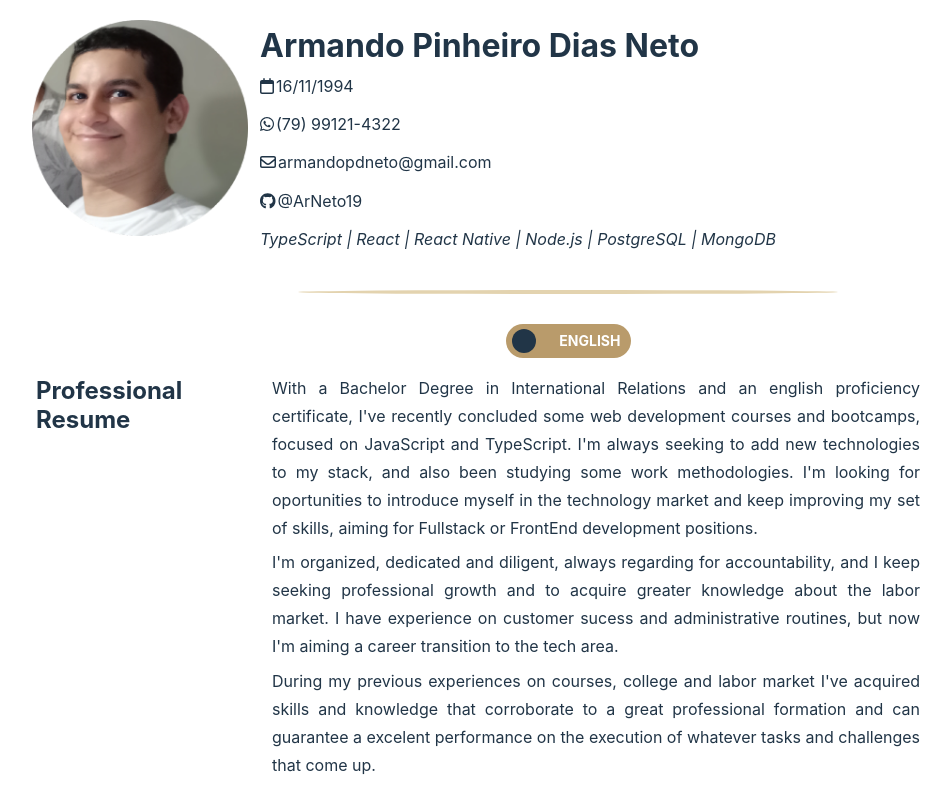
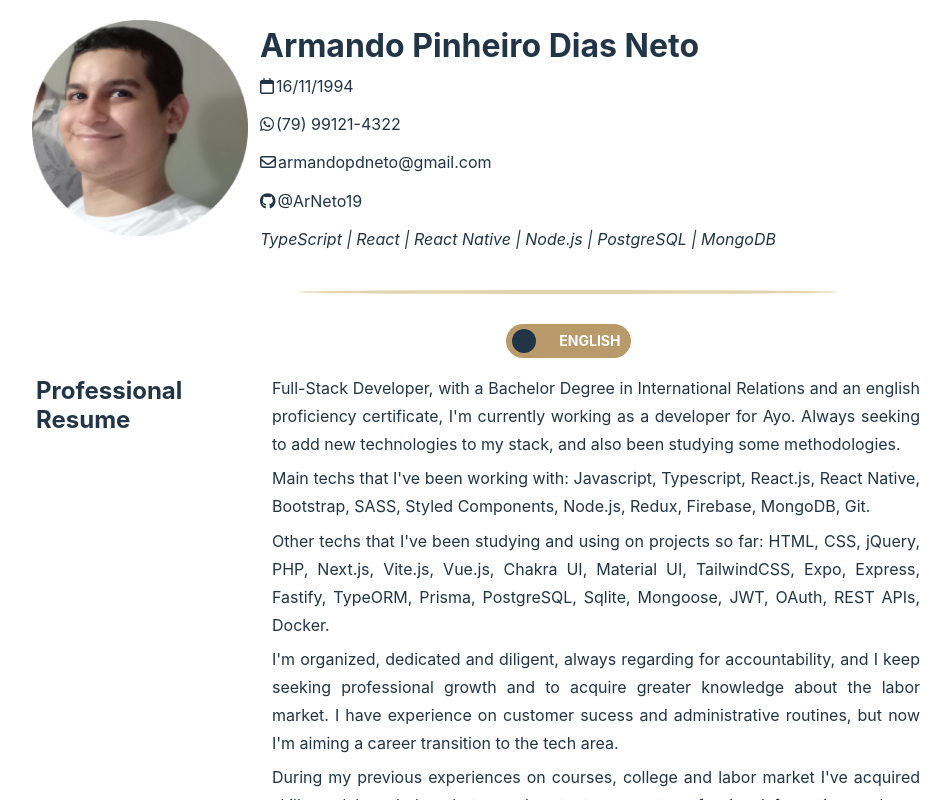
Before and after one commit to ArNeto19/cv-page, a React (Vite) app: page / in a window 1280 px wide. Both pictures are taken after a click on the label 640 px from the left and 340 px from the top of the page. Shown: the top 800 px of the page, without its empty margins (72-1023 px from the left). Built offline with nearby package versions, Linux system fonts and the light colour scheme.

Commit message:
refactor: use component structure for paragraphs
Also update content.

```diff
--- a/src/components/Resume/Resume.tsx
+++ b/src/components/Resume/Resume.tsx
@@ -1,4 +1,4 @@
-import { portugueseParagraph, englishParagraph } from "./resumeContent";
+import { PortugueseParagraph, EnglishParagraph } from "./ResumeContent";
 
 export const Resume = ({ toggleToEnglish }: any) => {
   return (
@@ -8,7 +8,7 @@ export const Resume = ({ toggleToEnglish }: any) => {
           {!toggleToEnglish ? "Resumo Profissional" : "Professional Resume"}
         </h2>
       </div>
-      {!toggleToEnglish ? portugueseParagraph : englishParagraph}
+      {!toggleToEnglish ? <PortugueseParagraph /> : <EnglishParagraph />}
     </section>
   );
 };
--- a/src/components/Resume/resumeContent.tsx
+++ b/src/components/Resume/resumeContent.tsx
@@ -1,17 +1,25 @@
-const portugueseParagraph = (
+const PortugueseParagraph = () => {
+  return (
     <div className="text-justify leading-7 pl-3 md:w-3/5 max-md:p-2">
       <p>
-      Bacharel em Relações Internacionais e proficiente em inglês, concluí recentemente cursos e
-      bootcamps de Desenvolvimento Web, com foco em Javascript e TypeScript, e sigo me aprimorando,
-      adicionando mais tecnologias ao meu stack e estudando também sobre metodologias de trabalho.
-      Estou buscando a oportunidade de introdução na área de tecnologia, almejando o desenvolvimento
-      Fullstack ou Front End.
+        Desenvolvedor Full Stack, bacharel em Relações Internacionais e proficiente em inglês, atuo
+        como desenvolvedor junto à <a href="https://entregas.ayoapp.com.br/">Ayo</a> e sigo me
+        aprimorando, adicionando mais tecnologias ao meu stack e estudando também sobre
+        metodologias.
+      </p>
+      <p>
+        Principais tecnologias com as quais trabalho: Javascript, Typescript, React.js, React
+        Native, Redux, Bootstrap, SASS, Styled Components, Node.js, Redux, Firebase, MongoDB, Git.
+      </p>
+      <p>
+        Outras tecnologias que já utilizei em estudos e projetos: HTML, CSS, jQuery, PHP, Next.js,
+        Vite.js, Vue.js, Chakra UI, Material UI, TailwindCSS, Expo, Express, Fastify, TypeORM,
+        Prisma, PostgreSQL, Sqlite, Mongoose, JWT, OAuth, REST APIs, Docker.
       </p>
       <p>
         Sou organizado, flexível e dedicado, prezando ainda pela responsabilidade, sempre buscando
         desenvolvimento profissional e adquirindo maior conhecimento sobre o mercado de trabalho.
-      Conto com boas experiências em relacionamento com o cliente e rotinas administrativas e agora
-      busco uma transição para a área de desenvolvimento de tecnologias.
+        Conto ainda com boas experiências em relacionamento com o cliente e rotinas administrativas.
       </p>
       <p>
         Com experiências obtidas durante graduação, cursos e mercado de trabalho, adquiri
@@ -20,22 +28,31 @@ const portugueseParagraph = (
       </p>
     </div>
   );
+};
 
-const englishParagraph = (
+const EnglishParagraph = () => {
+  return (
     <div className="text-justify leading-7 pl-3 md:w-3/5 max-md:p-2">
       <p>
-      With a Bachelor Degree in International Relations and an english proficiency certificate, I've
-      recently concluded some web development courses and bootcamps, focused on JavaScript and
-      TypeScript. I'm always seeking to add new technologies to my stack, and also been studying
-      some work methodologies. I'm looking for oportunities to introduce myself in the technology
-      market and keep improving my set of skills, aiming for Fullstack or FrontEnd development
-      positions.
+        Full-Stack Developer, with a Bachelor Degree in International Relations and an english
+        proficiency certificate, I'm currently working as a developer for{" "}
+        <a href="https://entregas.ayoapp.com.br/">Ayo</a>. Always seeking to add new technologies to
+        my stack, and also been studying some methodologies.
       </p>
       <p>
-      I'm organized, dedicated and diligent, always regarding for accountability, and I keep seeking
-      professional growth and to acquire greater knowledge about the labor market. I have experience
-      on customer sucess and administrative routines, but now I'm aiming a career transition to the
-      tech area.
+        Main techs that I've been working with: Javascript, Typescript, React.js, React Native,
+        Bootstrap, SASS, Styled Components, Node.js, Redux, Firebase, MongoDB, Git.
+      </p>
+      <p>
+        Other techs that I've been studying and using on projects so far: HTML, CSS, jQuery, PHP,
+        Next.js, Vite.js, Vue.js, Chakra UI, Material UI, TailwindCSS, Expo, Express, Fastify,
+        TypeORM, Prisma, PostgreSQL, Sqlite, Mongoose, JWT, OAuth, REST APIs, Docker.
+      </p>
+      <p>
+        I'm organized, dedicated and diligent, always regarding for accountability, and I keep
+        seeking professional growth and to acquire greater knowledge about the labor market. I have
+        experience on customer sucess and administrative routines, but now I'm aiming a career
+        transition to the tech area.
       </p>
       <p>
         During my previous experiences on courses, college and labor market I've acquired skills and
@@ -44,5 +61,6 @@ const englishParagraph = (
       </p>
     </div>
   );
+};
 
-export { portugueseParagraph, englishParagraph };
+export { PortugueseParagraph, EnglishParagraph };
```
Lines whose indentation alone changed are shown as unchanged.
